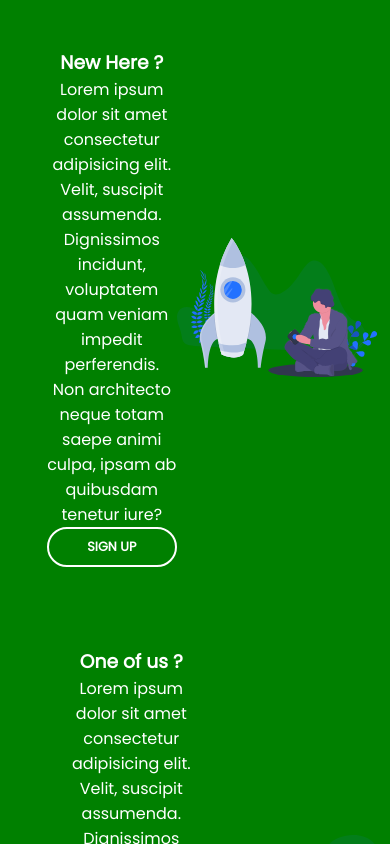
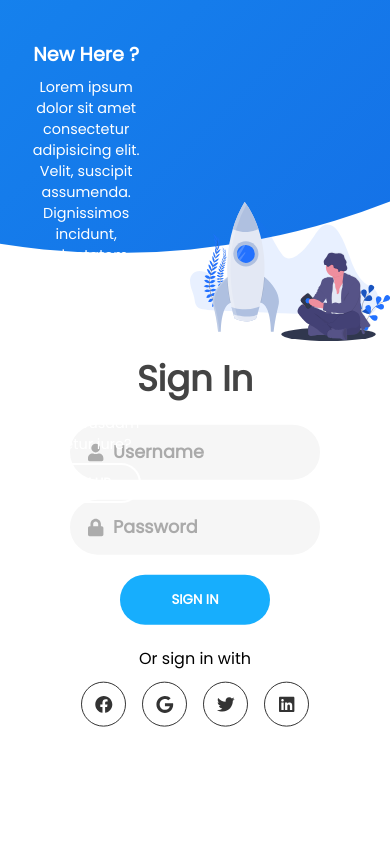
Before and after one commit to bamblebam/dsc-project-books-redistribution, a Next.js app in the folder frontend/: page /auth/authentication in a window 390 px wide. Built offline with nearby package versions, Linux system fonts and the light colour scheme.

Commit message:
870px queries done

```diff
--- a/frontend/styles/css/authentication.module.css
+++ b/frontend/styles/css/authentication.module.css
@@ -320,7 +320,16 @@
     height: 100vh;
   }
   .main_container::before {
-    display: none;
+    width: 1500px;
+    height: 1500px;
+    left: 30%;
+    bottom: 70%;
+    -webkit-transform: translateX(-50%);
+            transform: translateX(-50%);
+    right: initial;
+    top: initial;
+    -webkit-transition: 2s ease-in-out;
+    transition: 2s ease-in-out;
   }
   .signin_signup {
     width: 100%;
@@ -330,8 +339,6 @@
             transform: translate(0, -100%);
   }
   .panel_container {
-    background-color: green;
-    z-index: 10;
     -ms-grid-columns: 1fr;
         grid-template-columns: 1fr;
     -ms-grid-rows: 1fr 2fr 1fr;
@@ -347,9 +354,27 @@
     -webkit-box-align: center;
         -ms-flex-align: center;
             align-items: center;
+    padding: 2.5rem 8%;
+  }
+  .panel .content {
+    padding-right: 15%;
+    -webkit-transition: 0.9s 0.8s ease-in-out;
+    transition: 0.9s 0.8s ease-in-out;
+  }
+  .panel h3 {
+    font-size: 1.2rem;
+  }
+  .panel p {
+    font-size: 0.9rem;
+    padding: 0.5rem 0;
+  }
+  .btn.transparent {
+    width: 110px;
   }
   .image {
     width: 200px;
+    -webkit-transition: 0.9s 0.6s ease-in-out;
+    transition: 0.9s 0.6s ease-in-out;
   }
   .left_panel {
     -ms-grid-row: 1;
@@ -362,8 +387,24 @@
     grid-row: 3 / 4;
   }
   .right_panel .content, .right_panel .image {
-    -webkit-transform: translateX(0);
-            transform: translateX(0);
+    -webkit-transform: translateY(300px);
+            transform: translateY(300px);
+  }
+  .main_container.signup_mode::before {
+    -webkit-transform: translate(-50%, 100%);
+            transform: translate(-50%, 100%);
+    bottom: 32%;
+    right: initial;
+  }
+  .main_container.signup_mode .left_panel .image, .main_container.signup_mode .left_panel .content {
+    -webkit-transform: translateY(-300px);
+            transform: translateY(-300px);
+  }
+  .main_container.signup_mode .signin_signup {
+    top: 5%;
+    -webkit-transform: translate(-50%, 0);
+            transform: translate(-50%, 0);
+    left: 50%;
   }
 }
 /*# sourceMappingURL=authentication.module.css.map */
--- a/frontend/styles/scss/authentication.module.scss
+++ b/frontend/styles/scss/authentication.module.scss
@@ -260,7 +260,14 @@ $primary_dark:#1466e3;
         height: 100vh;
 
         &::before{
-            display: none;
+            width: 1500px;
+            height: 1500px;
+            left: 30%;
+            bottom: 70%;
+            transform: translateX(-50%);
+            right: initial;
+            top: initial;
+            transition: 2s ease-in-out;
         }
     }
     .signin_signup{
@@ -270,8 +277,6 @@ $primary_dark:#1466e3;
         transform: translate(0,-100%);
     }
     .panel_container{
-        background-color: green;
-        z-index: 10;
         grid-template-columns: 1fr;
         grid-template-rows: 1fr 2fr 1fr;
     }
@@ -280,10 +285,30 @@ $primary_dark:#1466e3;
         flex-direction: row;
         justify-content: space-around;
         align-items: center;
+        padding: 2.5rem 8%;
+
+        .content{
+            padding-right: 15%;
+            transition: 0.9s 0.8s ease-in-out;
+        }
+
+        h3{
+            font-size: 1.2rem;
+        }
+
+        p{
+            font-size: 0.9rem;
+            padding: 0.5rem 0;
+        }
+    }
+
+    .btn.transparent{
+        width: 110px;
     }
 
     .image{
         width: 200px;
+        transition: 0.9s 0.6s ease-in-out;
     }
 
     .left_panel{
@@ -293,7 +318,27 @@ $primary_dark:#1466e3;
     .right_panel{
         grid-row: 3 / 4;
         .content,.image{
-            transform: translateX(0);
+            transform: translateY(300px);
+        }
+    }
+
+    .main_container.signup_mode{
+        &::before{
+            transform: translate(-50%,100%);
+            bottom: 32%;
+            right: initial;
+        }
+
+        .left_panel{
+            .image,.content{
+                transform: translateY(-300px);
+            }
+        }
+
+        .signin_signup{
+            top: 5%;
+            transform: translate(-50%,0);
+            left: 50%;
         }
     }
 }
```
Also changed, not shown: 1 other file (tests, documents, lock files or other folders).
